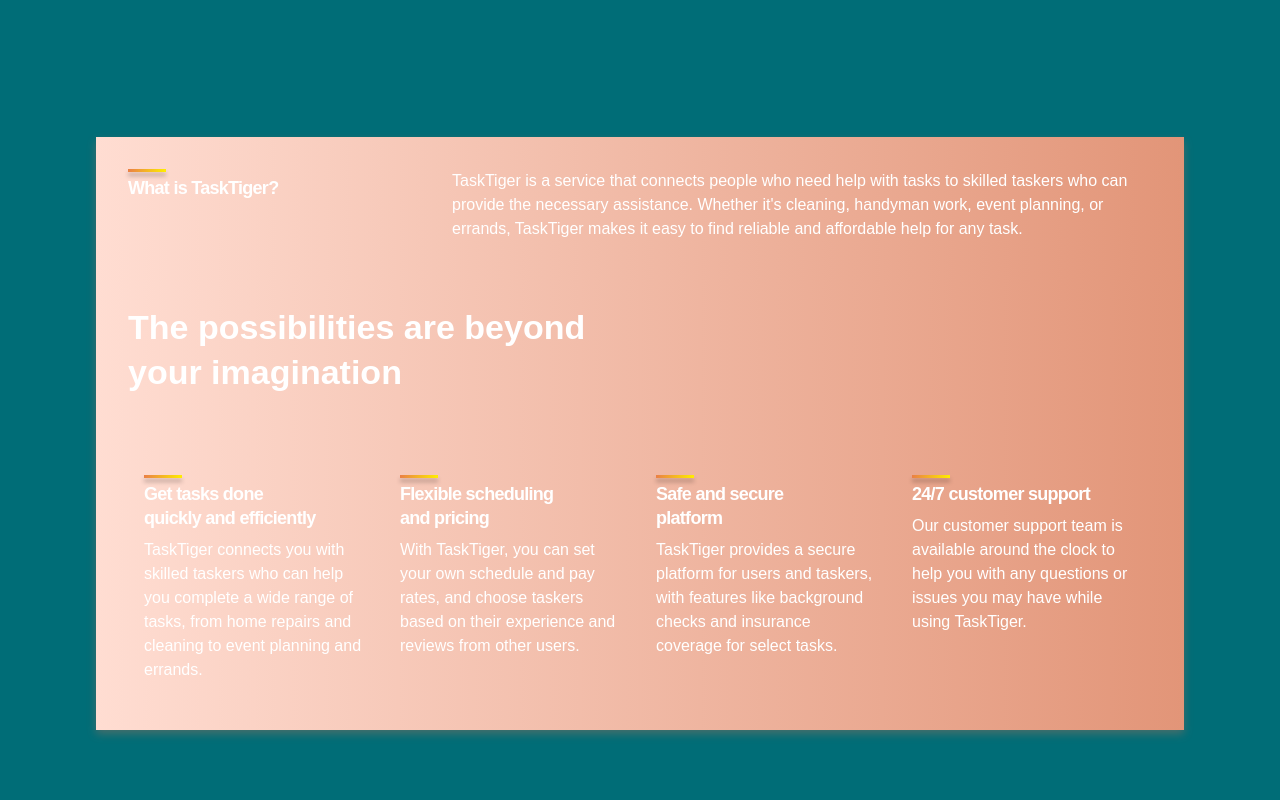
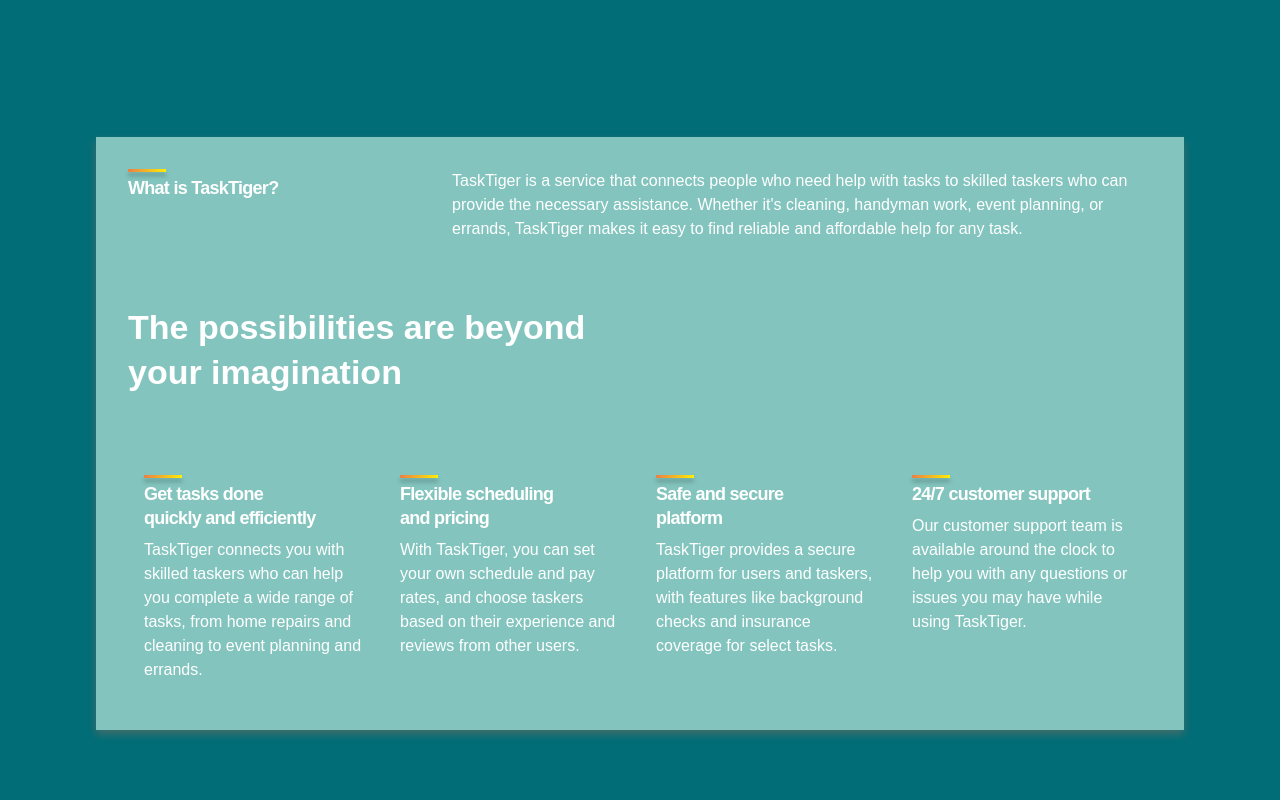
Before and after one commit to miz092/Landing-page, a React (Vite) app: page / in a window 1280 px wide. Shown: the part 2260-3060 px from the top of the page. Built offline with nearby package versions, Linux system fonts and the light colour scheme.

Commit message:
change whatis components background from gradient to simple color for better readibility

```diff
--- a/src/containers/footer/Footer.jsx
+++ b/src/containers/footer/Footer.jsx
@@ -24,9 +24,9 @@
         </div>
         <div className="taskTiger__footer-links_div">
           <h4>Links</h4>
-          <p>Overons</p>
+          <p>Partners</p>
           <p>Social Media</p>
-          <p>Counters</p>
+          <p>Opportunities</p>
           <p>Contact</p>
         </div>
         <div className="taskTiger__footer-links_div">
--- a/src/containers/whatis/WhatIs.css
+++ b/src/containers/whatis/WhatIs.css
@@ -4,43 +4,6 @@
 
   padding: 2rem;
   background: var(--color-footer);
-  /* ff 3.6+ */
-  background: -moz-linear-gradient(
-    90deg,
-    rgba(255, 221, 210, 1) 0%,
-    rgba(226, 149, 120, 1) 100%
-  );
-
-  /* safari 5.1+,chrome 10+ */
-  background: -webkit-linear-gradient(
-    90deg,
-    rgba(255, 221, 210, 1) 0%,
-    rgba(226, 149, 120, 1) 100%
-  );
-
-  /* opera 11.10+ */
-  background: -o-linear-gradient(
-    90deg,
-    rgba(255, 221, 210, 1) 0%,
-    rgba(226, 149, 120, 1) 100%
-  );
-
-  /* ie 6-9 */
-  filter: progid:DXImageTransform.Microsoft.gradient( startColorstr='#E29578', endColorstr='#FFDDD2', GradientType=0 );
-
-  /* ie 10+ */
-  background: -ms-linear-gradient(
-    90deg,
-    rgba(255, 221, 210, 1) 0%,
-    rgba(226, 149, 120, 1) 100%
-  );
-
-  /* global 94%+ browsers support */
-  background: linear-gradient(
-    90deg,
-    rgba(255, 221, 210, 1) 0%,
-    rgba(226, 149, 120, 1) 100%
-  );
 
   filter: drop-shadow(0px 4px 4px rgba(231, 111, 81, 0.3));
 }
```
